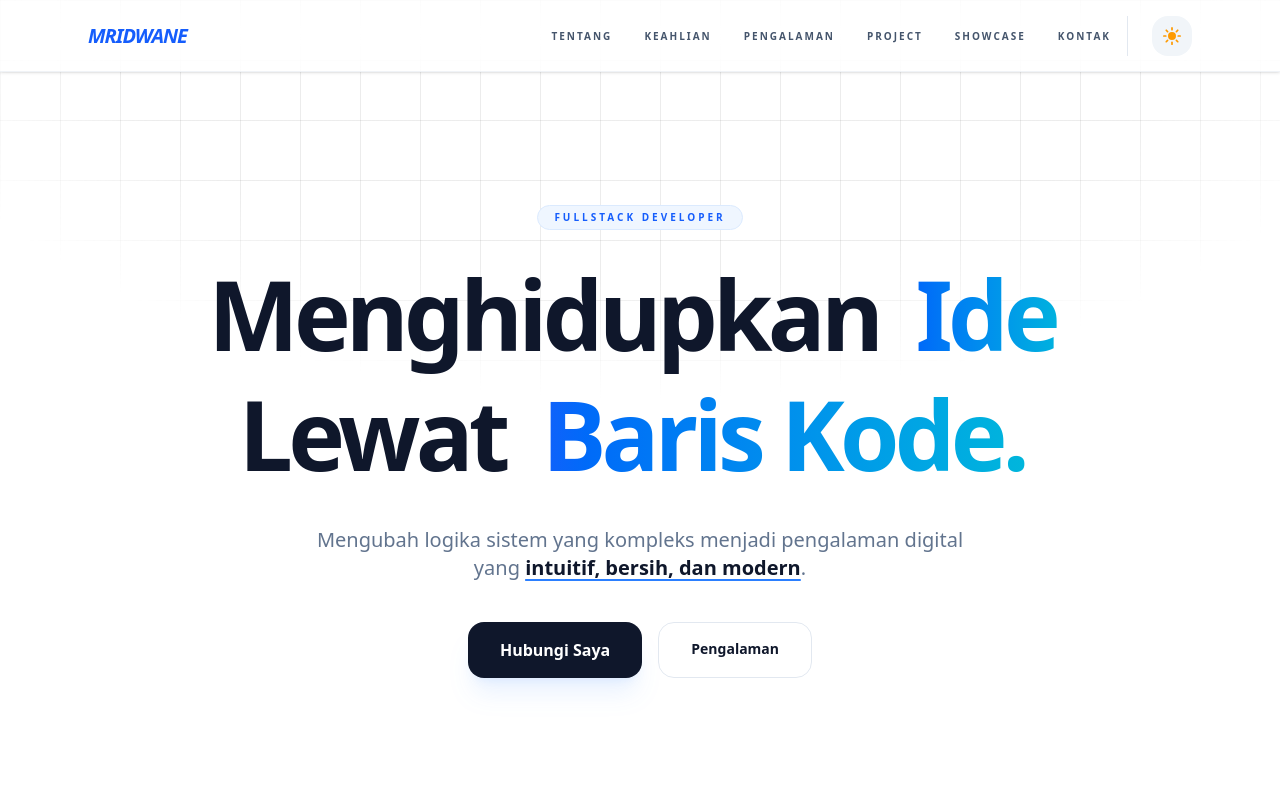
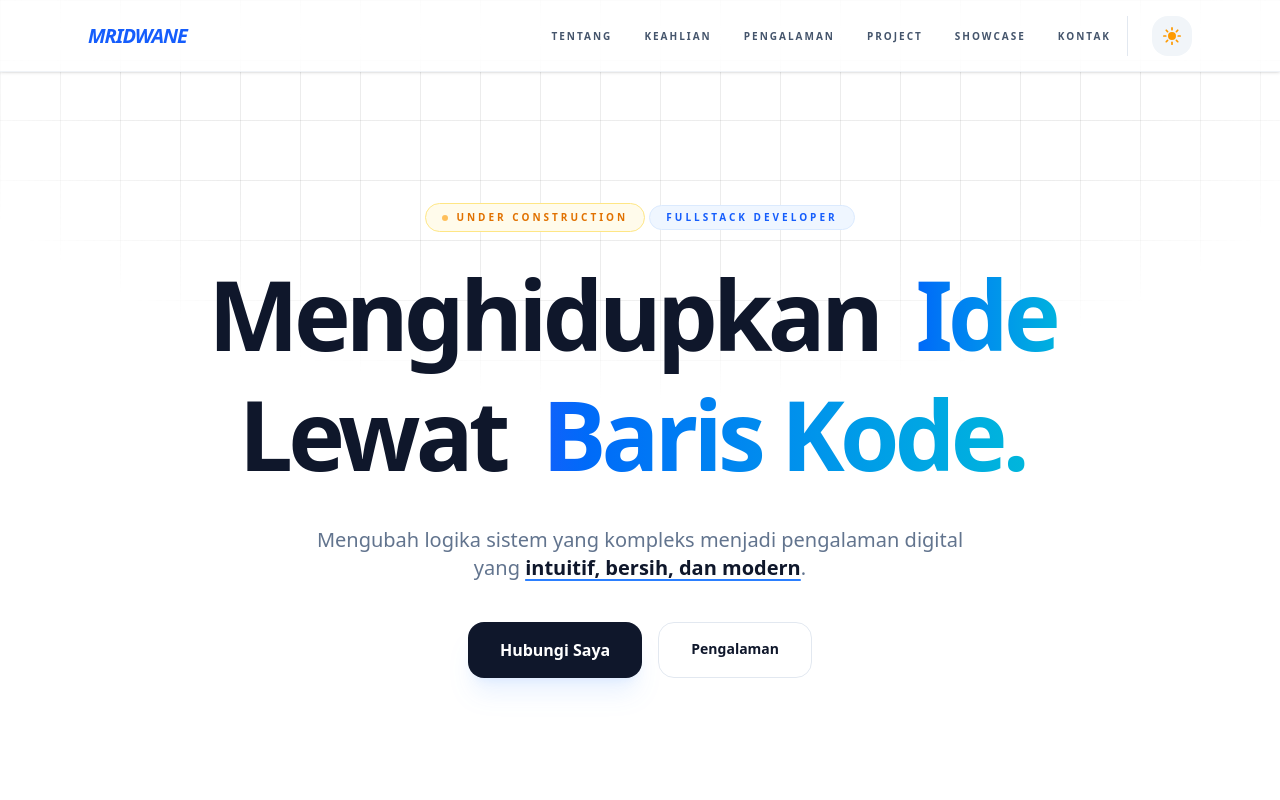
Before and after one commit to mridwane/mridwane.github.io, an Astro site: page / in a window 1280 px wide. Shown: the top 800 px of the page. Built offline with nearby package versions, Linux system fonts and the light colour scheme; Astro itself is replaced by a stand-in of ours.

Commit message:
feat(hero): add under construction alert badge with pulse animation

```diff
--- a/src/components/Hero.astro
+++ b/src/components/Hero.astro
@@ -6,6 +6,10 @@ import GridPattern from './GridPattern.astro';
   <GridPattern />
 
   <div data-aos="fade-up" data-aos-duration="1000" class="z-10">
+    <span class="inline-flex items-center gap-2 px-4 py-1.5 text-[10px] font-bold tracking-[0.3em] uppercase bg-amber-50 text-amber-600 dark:bg-amber-900/30 dark:text-amber-400 rounded-full mb-3 border border-amber-200 dark:border-amber-500/30">
+      <span class="w-1.5 h-1.5 rounded-full bg-amber-500 animate-pulse"></span>
+      Under Construction
+    </span>
     <span class="inline-block px-4 py-1 text-[10px] font-bold tracking-[0.3em] uppercase bg-blue-50 text-blue-600 dark:bg-blue-900/30 dark:text-blue-400 rounded-full mb-6 border border-blue-100 dark:border-blue-800">
       Fullstack Developer
     </span>
```
